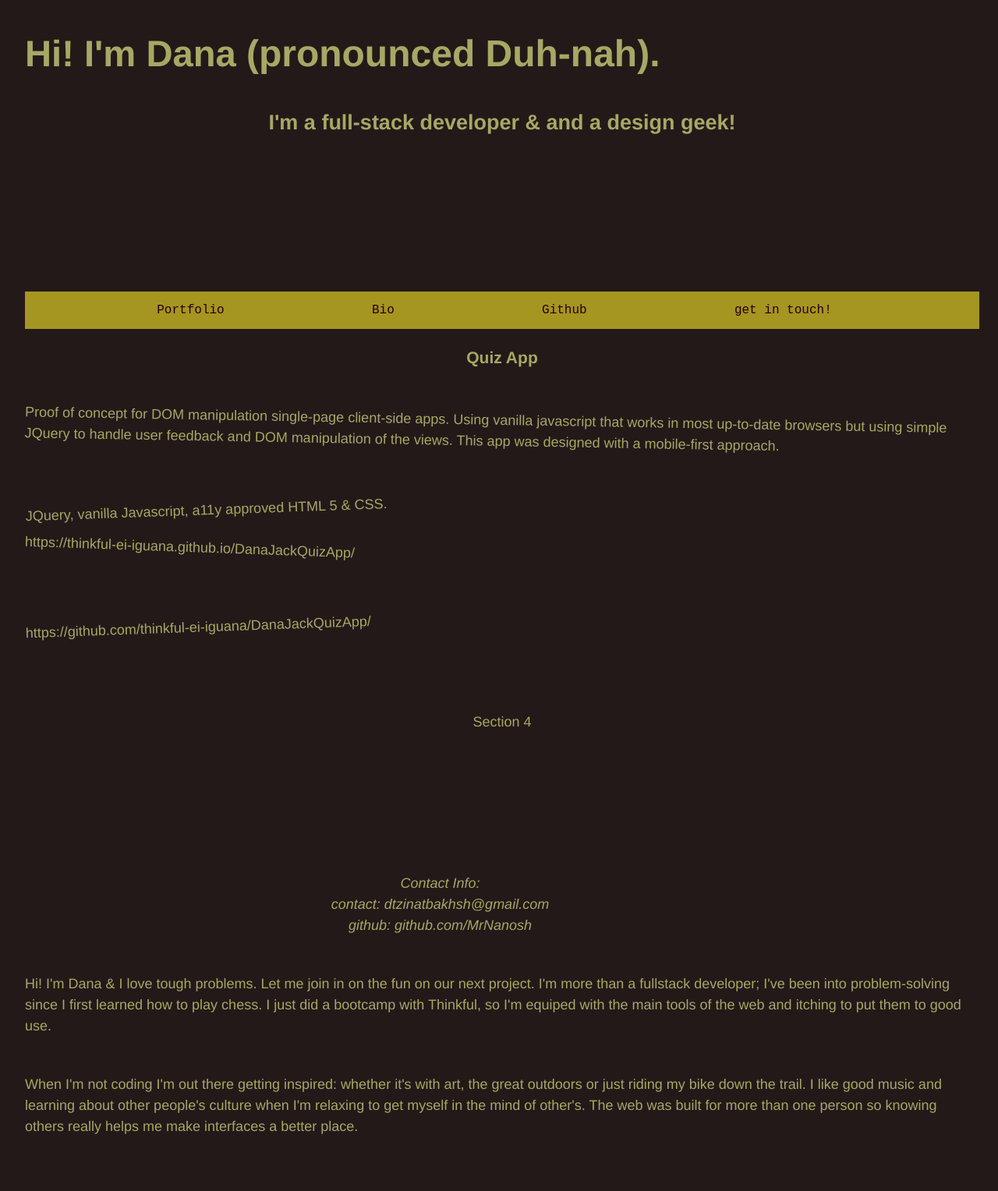
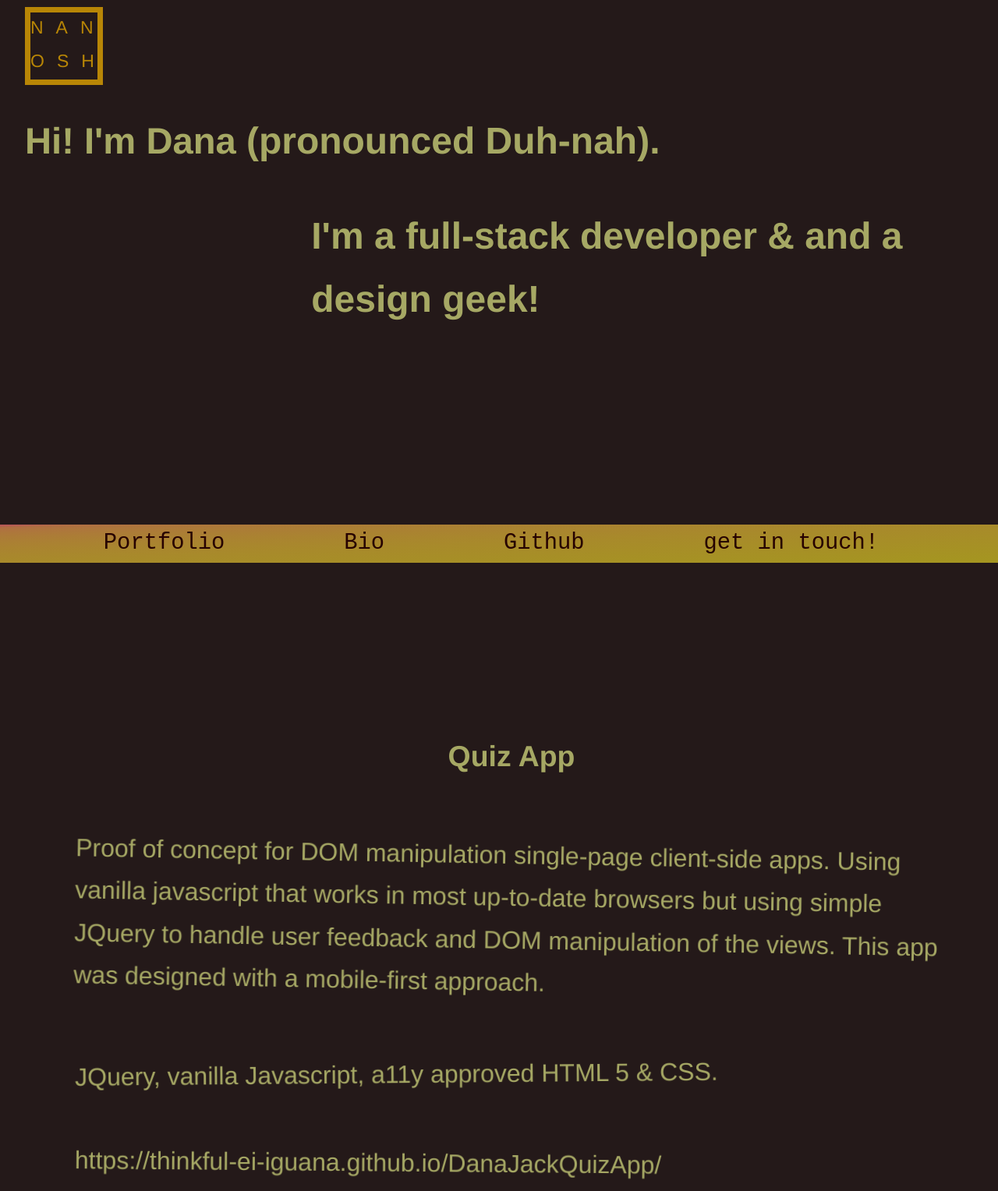
Before and after one commit to thinkful-ei-iguana/Portfolio-Dana, a plain HTML site: page index.html in a window 1280 px wide. Shown: the part 240-1768 px from the top of the page at 78% size. Drawn offline with nearby package versions, Linux system fonts and the light colour scheme.

Commit message:
added styles for larger screen

```diff
--- a/index.css
+++ b/index.css
@@ -1,23 +1,20 @@
 * {
   box-sizing: border-box;
+}
+main {
+  width:100%;
 }
 
 body {
   font-family: Helvetica, Arial, "Open Sans", sans-serif;
-  font-size: 18px;
+  font-size: 16px;
   font-weight: 300;
   color:#a6a864;
   background-color: #241919;
   text-align: center;
   line-height: 1.5;
-  padding: 95px 1.5rem 0 2rem;
+  margin: 0;
   width: 100%;
-}
-
-nav,
-footer {
-  padding: 1% 0;
-  background-color: #aaa;
 }
 
 a {
@@ -42,38 +39,30 @@ nav {
   flex-wrap: wrap;
   width: 100%;
   background-color: #a59521;
+  background: linear-gradient(to bottom right, #b65757 1%, 10%, #a59521 95%);
   color: #260000;
 }
 
 header {
   padding: 12% 0;
+  margin: 95px 1.5rem 0 2rem;
 }
-/*
-section {
-  min-height: 200px;
-  padding: 6% 0;
-  background-color: #bbb;
-}
-
-section:nth-child(even) {
-  background-color: #ddd;
-} */
 
 .tilt1 {
   transform: rotate(1deg);
 }
 
 .tilt2 {
-  transform: rotate(-2deg);
+  transform: rotate(-.5deg);
 }
 
 .tilt3 {
-  transform: rotate(2deg);
+  transform: rotate(.5deg);
 }
 
 
 .tilt4 {
-  transform: rotate(-3deg);
+  transform: rotate(-.5deg);
 }
 
 h1 .breakflex{
@@ -87,8 +76,14 @@ h1 {
   font-size: 2.95rem;
 }
 
-section {
-  padding: 0 0 90px 0;
+h2.hero-sub {
+  margin-left: 30%;
+  text-align: left;
+}
+
+section#portfolio, section#bio {
+  padding: 100px 0 90px 0;
+  margin: 0 1.5rem 0 2rem;
 }
 
 p {
@@ -102,5 +97,52 @@ p {
 }
 
 .contact {
-  margin-left: -13%;
+  /* margin-left: -13%; */
 }
+
+div.logo {
+  border: 7px solid #b88606;
+  text-align: center;
+  color: #b88606;
+  width: 100px;
+  height: 100px;
+  font-size: 23px;
+  letter-spacing: 1rem;
+  display: flex;
+  flex-wrap: wrap;
+}
+
+.logo span {
+  display: inline-b;
+}
+.photobox > img {
+  width: 95%;
+  margin-bottom: 45px;
+
+}
+
+.icons {
+  font-size: 40px;
+}
+
+footer {
+  background: inherit;
+}
+@media (min-width: 700px){
+body {
+  font-size: 2rem;
+  font-weight: 400;
+  line-height: 1.7;
+  margin: 0;
+}
+section#portfolio, section#bio {
+  padding: 180px 0 170px 0;
+  margin: 0 4rem 0 6rem;
+}
+nav>a {
+  font-size: 1.8rem;
+}
+address{
+  padding: 100px 0 200px 0;
+}
+}
--- a/index.html
+++ b/index.html
@@ -3,14 +3,15 @@
 <head>
     <title>HTML wireframe</title>
     <meta name="viewport" content="width=device-width, initial-scale=1">
-    <link rel="stylesheet" type="text/css" href="//cdnjs.cloudflare.com/ajax/libs/normalize/6.0.0/normalize.css">
+    <!-- <link rel="stylesheet" type="text/css" href="//cdnjs.cloudflare.com/ajax/libs/normalize/6.0.0/normalize.css"> -->
     <link rel="stylesheet" type="text/css" href="index.css">
-
+    <link href="https://netdna.bootstrapcdn.com/font-awesome/4.1.0/css/font-awesome.min.css" rel="stylesheet">
 </head>
 <body>
         <header role="banner">
+            <div class="logo"><span>NAN</span><span>OSH</span></div>
             <h1 role="hero">Hi! I'm Dana <span class="breakflex">(pronounced Duh-nah).</span>   </h1>
-            <h2 id="hero-sub">I'm a full-stack developer & and a design geek!</h2>
+            <h2 class="hero-sub">I'm a full-stack developer & and a design geek!</h2>
             <img id="headshot">
 
 
@@ -31,8 +32,14 @@
                 <p class="tilt2">JQuery, vanilla Javascript, a11y approved HTML 5 & CSS.</p>
                <p class="tilt3"> https://thinkful-ei-iguana.github.io/DanaJackQuizApp/</p>
                <p class="tilt2"> https://github.com/thinkful-ei-iguana/DanaJackQuizApp/</p>
-            </section><section>
-                Section 4
+
+            <div class="photobox">
+                <img src="./images/quizStart.png" alt="the beginning of the quiz">
+                <img src="./images/quizQ1.png" alt="first question">
+                <img src="./images/quizQ2.png" alt="second question">
+                <img src="./images/quizQ3.png" alt="third question">
+                <img src="./images/mustsubmit.png" alt="form validation">
+            </div>
             </section>
 
         </section>
@@ -42,18 +49,19 @@
         <address class="sidebar contact">
             Contact Info: <br>
             <a href="mailto: dtinatbakhsh@gmail.com">contact: dtzinatbakhsh@gmail.com </a> <br>
-            <a href="https://github.com/MrNanosh">github: github.com/MrNanosh</a><br>
+            <a href="https://github.com/MrNanosh" class="fa fa-github-square icons"></a><br>
+            <a href="https://www.linkedin.com/in/dana-zinatbakhsh-72946053/" class="fa fa-linkedin-square icons"> </a>
         </address>
 
         <section id="bio">
             <a name="bio"></a>
-            <p>Hi! I'm Dana & I love tough problems. Let me join in on the fun on our next project. I'm more than a fullstack developer; I've been into problem-solving since I first learned how to play chess. I just did a bootcamp with Thinkful, so I'm equiped with the main tools of the web and itching to put them to good use.</p>
+            <h3>Who is this guy?</h3>
+            <p>Hi! I'm Dana &  I'm a full-stack developer and a problem solver with a background in science and art. </p>
 
-            <p>When I'm not coding I'm out there getting inspired: whether it's with art, the great outdoors or just riding my bike down the trail. I like good music and learning about other people's culture when I'm relaxing to get myself in the mind of other's. The web was built for more than one person so knowing others really helps me make interfaces a better place.</p>
-
+            <p>When I'm not coding I'm out there getting inspired: whether it's with art, the great outdoors or just riding my bike down the trail. I like good music and learning about other people's culture when I'm relaxing to get myself in the mind of other's. The web was built for more than one person, so knowing others really helps me make interfaces a better place.</p>
         </section>
 
    </main>
-    <footer role="Copyright ">Footer</footer>
+    <footer role="Copyright">Dana Zinatbakhsh copyright 2019</footer>
 </body>
 </html>
```
Also changed, not shown: images/Screen Shot 2019-11-07 at 11.25.33 AM.png (deleted), images/Screen Shot 2019-11-07 at 11.26.19 AM.png (deleted), images/Screen Shot 2019-11-07 at 11.26.50 AM.png (deleted), images/Screen Shot 2019-11-07 at 11.27.16 AM.png (deleted), images/Screen Shot 2019-11-07 at 11.27.59 AM.png (deleted), images/Screen Shot 2019-11-07 at 11.28.31 AM.png (deleted), images/Screen Shot 2019-11-07 at 11.28.41 AM.png (deleted), images/mustsubmit.png (added), images/quiz.jpg (deleted), images/quizQ1.png (added), images/quizQ2.png (added), images/quizQ3.png (added), images/quizStart.png (added), 2 other files.
